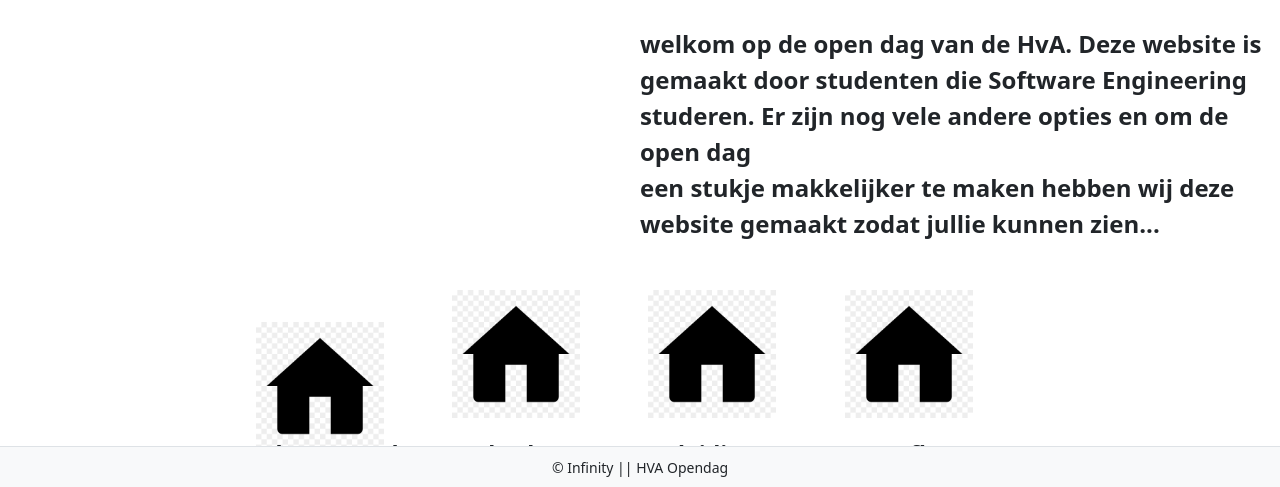
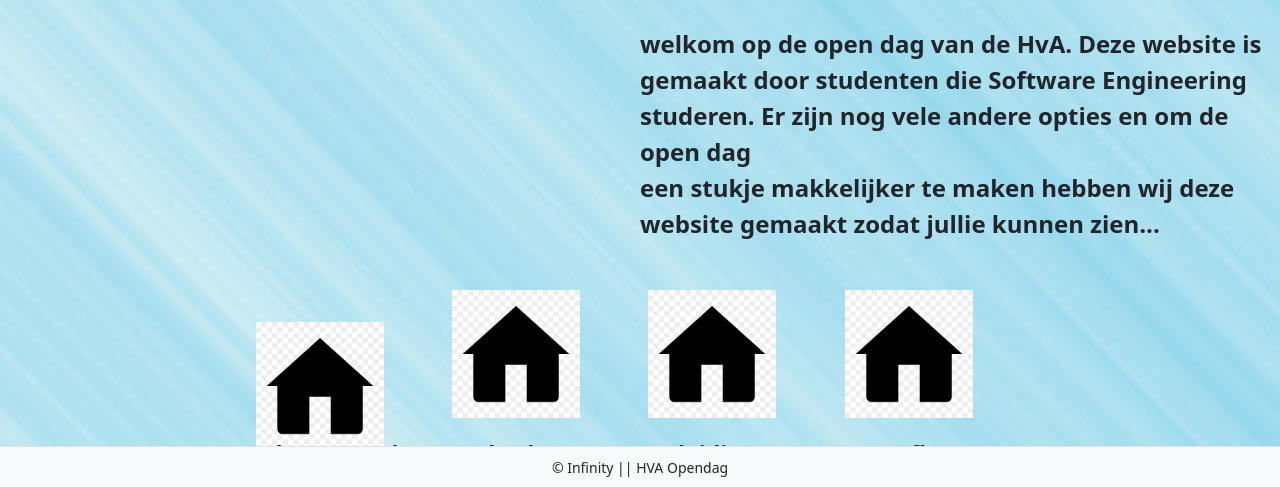
Before and after one commit to Jitnewer/Pad-8, a plain HTML site: page src/index.html in a window 1280 px wide. Shown: the part 313-800 px from the top of the page. Drawn offline with Linux system fonts and the light colour scheme; files whose address does not match are found by name.

Commit message:
background toevoegen

```diff
--- a/src/assets/css/defaults.css
+++ b/src/assets/css/defaults.css
@@ -14,3 +14,8 @@ footer {
     padding-left: 0.5rem;
     color: #cbbde2;
 }
+
+body{
+    background-image: url("/uploads/background-image.jpg");
+
+}
--- a/src/assets/css/pages/study.css
+++ b/src/assets/css/pages/study.css
@@ -1,5 +1,5 @@
 body {
-    /*background: url("");*/
+
     background-size: cover;
     width: 100%;
     height: 100%;
```
